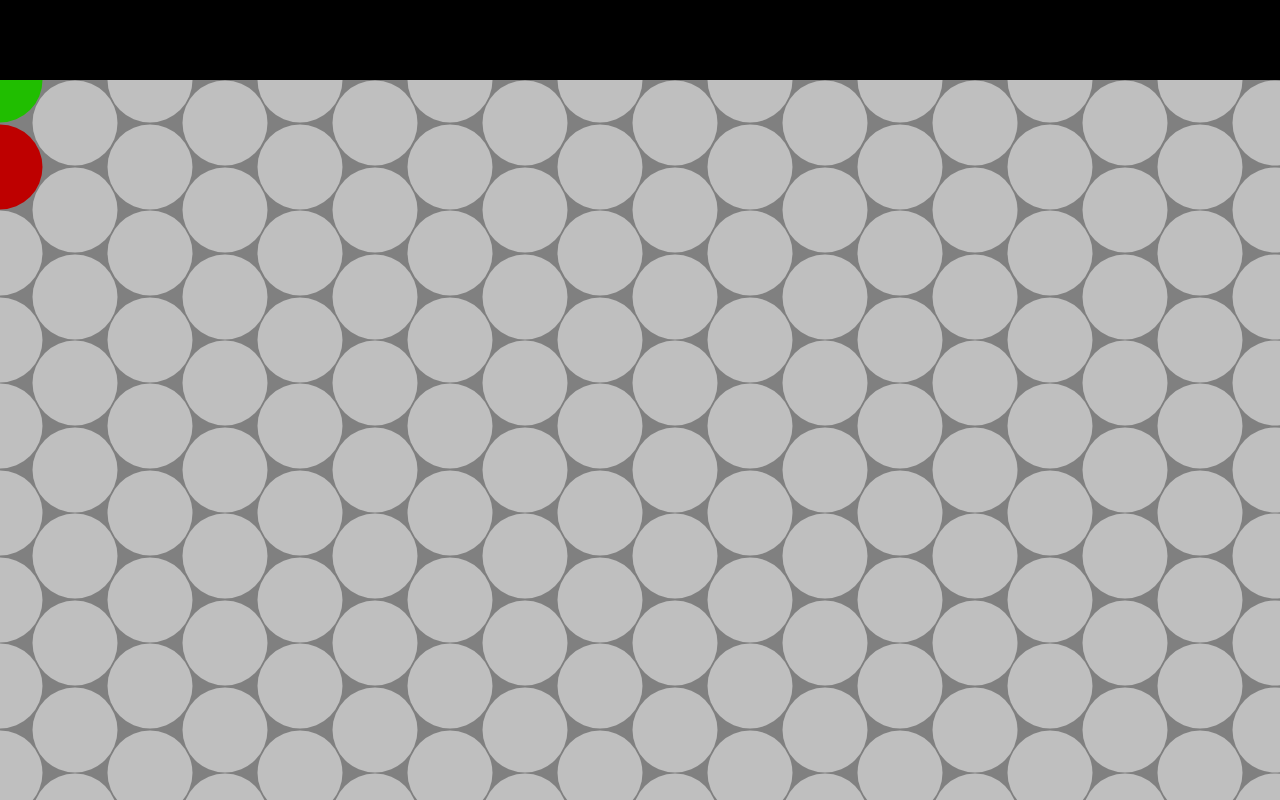
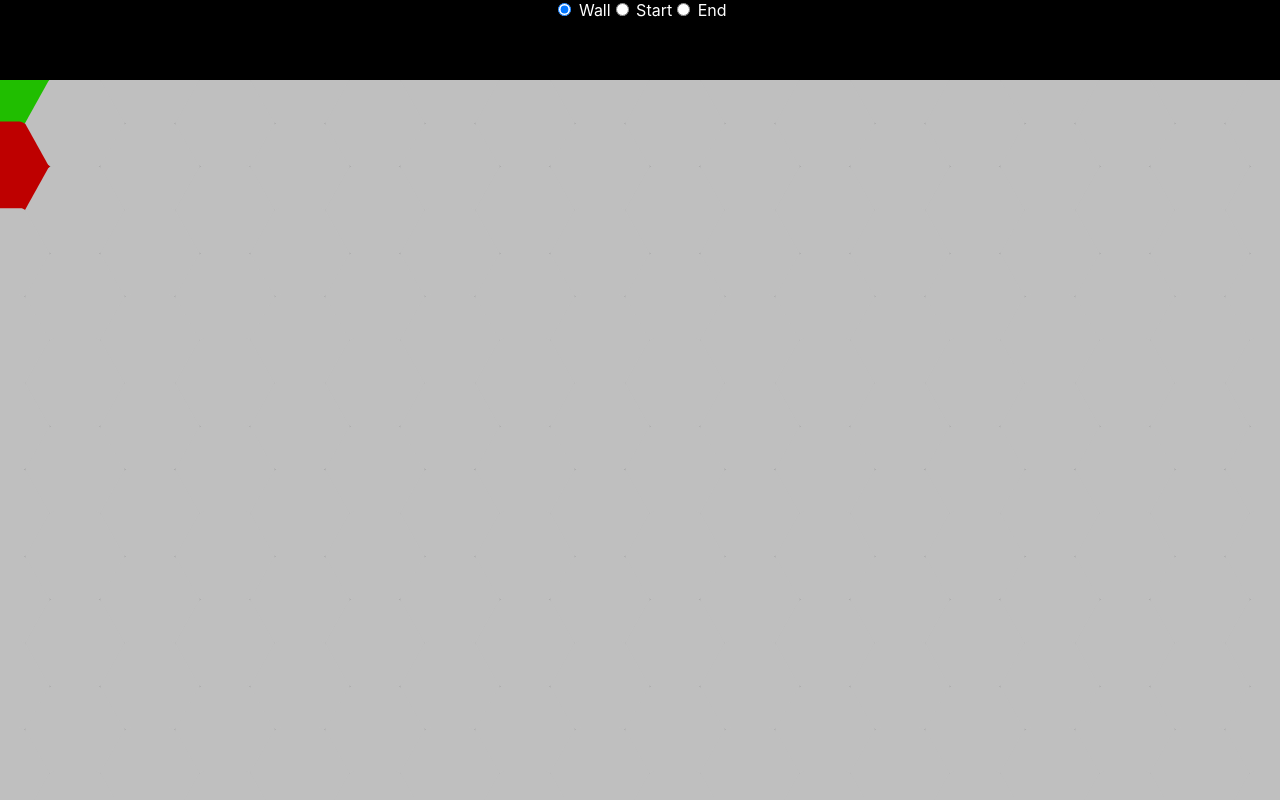
Before and after one commit to colinpanter/bestagon, a React (Create React App) app: page / in a window 1280 px wide. Built offline with nearby package versions, Linux system fonts and the light colour scheme.

Commit message:
Start-End placing

```diff
--- a/src/App.js
+++ b/src/App.js
@@ -1,28 +1,16 @@
-// import logo from './logo.svg';
+import { useState } from 'react';
+
 import './App.css';
-// import Hexagon from './grid/Hexagon';
-import Settings from './grid/Settings';
+
+import Settings from './settings/Settings';
 import Grid from './grid/Grid';
 
 function App() {
+  const [settings, setSettings] =  useState({tile: 'end'})
   return (
     <div className="App">
-      {/* <header className="App-body">
-        <img src={logo} className="App-logo" alt="logo" />
-        <p>
-          Edit <code>src/App.js</code> and save to reload.
-        </p>
-        <a
-          className="App-link"
-          href="https://reactjs.org"
-          target="_blank"
-          rel="noopener noreferrer"
-        >
-          Learn React
-        </a>
-      </header> */}
-      <Settings />
-      <Grid />
+      <Settings settings={settings} setSettings={setSettings} />
+      <Grid settings={settings} />
     </div>
   );
 }
--- a/src/grid/Grid.js
+++ b/src/grid/Grid.js
@@ -9,10 +9,11 @@ function qrs_key(q, r, s) {
 }
 
 
-function Grid() {
-  const settings = {
-    placing: 'start'
-  }
+function Grid({settings}) {
+  // const settings = {
+  //   placing: 'start'
+  // }
+  // console.log(settings)
 
   const dims = {col:26, row:10};
 
@@ -35,8 +36,8 @@ function Grid() {
       let key = qrs_key(q, r, s)
 
       function handleClick() {
-        if (settings.placing === 'start') {setStart([q,r,s])}
-        else if (settings.placing === 'end') {setEnd([q,r,s])}
+        if (settings.tile === 'start') {setStart([q,r,s])}
+        else if (settings.tile === 'end') {setEnd([q,r,s])}
         else {setStates(states.map((s, i) => {return i===num ? (states[num] === 'wall' ? 'free' : 'wall') : s}))}
       }
 
--- a/src/grid/Hexagon.css
+++ b/src/grid/Hexagon.css
@@ -1,10 +1,10 @@
 .hex {
   background: red;
-  /* -webkit-clip-path: polygon(25% 5%, 75% 5%, 100% 50%, 75% 95%, 25% 95%, 0% 50%);
-  clip-path: polygon(25% 5%, 75% 5%, 100% 50%, 75% 95%, 25% 95%, 0% 50%); */
+  -webkit-clip-path: polygon(25% 5%, 75% 5%, 100% 50%, 75% 95%, 25% 95%, 0% 50%);
+  clip-path: polygon(25% 5%, 75% 5%, 100% 50%, 75% 95%, 25% 95%, 0% 50%);
   border-radius: 100%;
-  height: 85px;
-  width: 85px;
+  height: 100px;
+  width: 100px;
   translate: -50% -50%;
 
   position: absolute;
--- a/src/grid/Settings.js
+++ /dev/null
@@ -1,10 +0,0 @@
-// import { useState } from 'react';
-import "./Settings.css";
-
-
-function Settings({ settings }) {
-  return <div className="settings"></div>
-}
-
-
-export default Settings;
--- a/src/grid/Settings.css
+++ b/src/settings/Settings.css
@@ -2,4 +2,5 @@
     height: 10vh;
     width: 100%;
     background: black;
+    color: white
 }
--- /dev/null
+++ b/src/settings/Settings.js
@@ -0,0 +1,14 @@
+import "./Settings.css";
+
+import TileTypeRadioBtn from "./TileTypeRadioBtn";
+
+
+
+function Settings({settings, setSettings}) {
+  return <div className="settings">
+    <TileTypeRadioBtn settings={settings} setSettings={setSettings} />
+  </div>
+}
+
+
+export default Settings;
--- /dev/null
+++ b/src/settings/TileTypeRadioBtn.js
@@ -0,0 +1,18 @@
+function TileTypeRadioBtn({settings, setSettings}) {
+
+  function onChangeValue(event) {
+    console.log(event)
+    setSettings({
+      ...settings,
+      tile: event.target.value
+    })
+  }
+
+  return <div onChange={onChangeValue}>
+      <input type="radio" value="wall" name="gender" defaultChecked="checked" /> Wall
+      <input type="radio" value="start" name="gender" /> Start
+      <input type="radio" value="end" name="gender" /> End
+    </div>
+}
+
+export default TileTypeRadioBtn;
```
